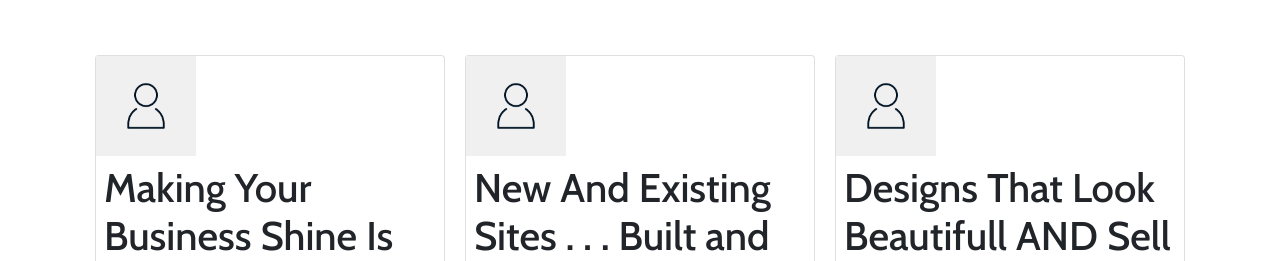
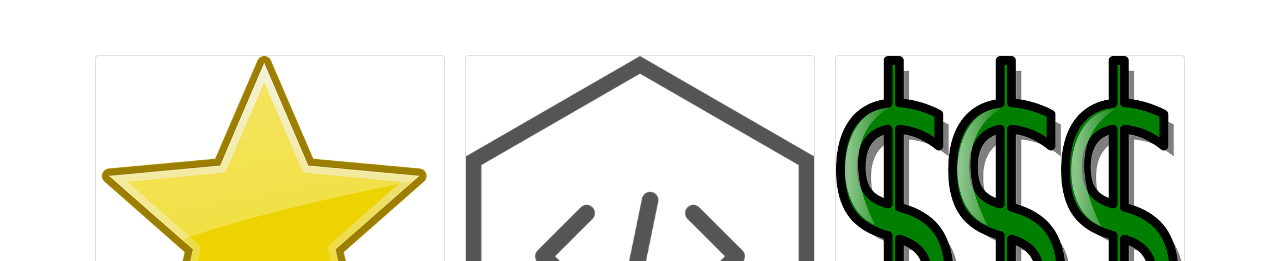
Before and after one commit to mikemantecon/mantecon-web-design, a plain HTML site: page index.html in a window 1280 px wide. Shown: the part 691-952 px from the top of the page. Drawn offline with nearby package versions, Linux system fonts and the light colour scheme; a web font is replaced by a local one.

Commit message:
Added Images to Cards with Relevant Stylings Replaced the Last of the placeholder images, and added 3 images with their own stylings.

```diff
--- a/index.html
+++ b/index.html
@@ -28,17 +28,17 @@
             <!-- This section is meant to host several cards -->
             <section class="cards">
                 <div class="card card-1">
-                    <img src="images/placeholder_image.png" alt="">
+                    <img src="images/02.png" alt="">
                     <h2>Making Your Business Shine Is My Specialty</h2>
                     <p>With Relevant Experience in Website Design, Development, and Business and Marketing Strategy, you will be amazed by my custom websites.</p>
                 </div>
                 <div class="card card-2">
-                    <img src="images/placeholder_image.png" alt="">
+                    <img src="images/03.png" alt="">
                     <h2>New And Existing Sites . . .  Built and Improved</h2>
                     <p>Whether you are just starting up your web presence or need any level of improvements, you can rest easy from here on out.</p>
                 </div>
                 <div class="card card-3">
-                    <img src="images/placeholder_image.png" alt="">
+                    <img src="images/04.png" alt="">
                     <h2>Designs That Look Beautifull AND Sell</h2>
                     <p>Pleasing website design is great, but you're a business at the end of the day. Why not work with a designer who realizes that?</p>
                 </div>
--- a/style.css
+++ b/style.css
@@ -68,7 +68,7 @@ ul {
 }
 
 .cards img {
-    width: 100px;
+    width: 100%;
 }
 
 footer {
```
Also changed, not shown: images/02.png (added), images/03.png (added), images/04.png (added).
